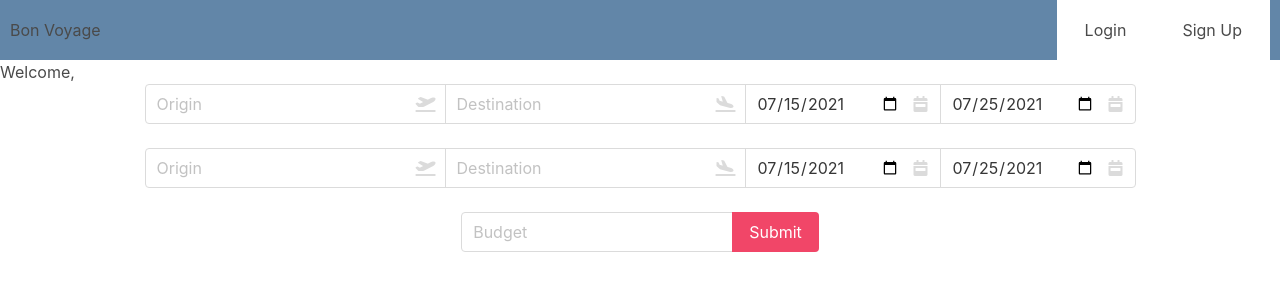
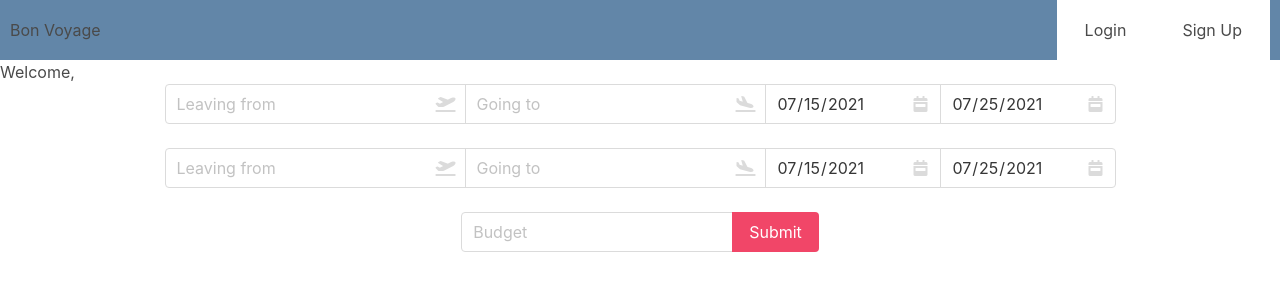
Before and after one commit to Capstone-Bi-Coastal-Visualizers/data-visualization, a React app: page / in a window 1280 px wide. Shown: the top 300 px of the page. Built offline with nearby package versions, Linux system fonts and the light colour scheme.

Commit message:
style: contain bar chart and trip summary

```diff
--- a/client/components/SearchBar.js
+++ b/client/components/SearchBar.js
@@ -131,7 +131,7 @@ export default function SearchBar() {
             setTripAirportCode={setAirportCode}
             firstFlight={true}
             location="origin"
-            placeholder="Origin"
+            placeholder="Leaving from"
           />
           <span class="icon is-small is-right">
             <i class="fas fa-plane-departure"></i>
@@ -144,7 +144,7 @@ export default function SearchBar() {
             setTripAirportCode={setAirportCode}
             firstFlight={true}
             location="destination"
-            placeholder="Destination"
+            placeholder="Going to"
           />
           <span class="icon is-small is-right">
             <i class="fas fa-plane-arrival"></i>
@@ -197,7 +197,7 @@ export default function SearchBar() {
             setTripAirportCode={setAirportCode}
             firstFlight={false}
             location="origin"
-            placeholder="Origin"
+            placeholder="Leaving from"
           />
           <span class="icon is-small is-right">
             <i class="fas fa-plane-departure"></i>
@@ -210,7 +210,7 @@ export default function SearchBar() {
             setTripAirportCode={setAirportCode}
             firstFlight={false}
             location="destination"
-            placeholder="Destination"
+            placeholder="Going to"
           />
           <span class="icon is-small is-right">
             <i class="fas fa-plane-arrival"></i>
--- a/client/components/SearchResult.js
+++ b/client/components/SearchResult.js
@@ -87,8 +87,40 @@ const SearchResult = () => {
     };
 
     return (
-      <div>
-        <Bar data={data} options={options} />
+      <div className="columns results-container">
+        <div className="column is-1"></div>
+        <div className="column is-3">
+          <h2 class="title">Trip 1</h2>
+          <p>
+            <span className="subtitle">Leaving from:</span>{" "}
+            {tripOneFirstFlight[2][1].CityName}
+          </p>
+          <h2>
+            <span className="subtitle">Going to:</span> {destinationOne}
+          </h2>
+          <h3>
+            {differenceOne > 0
+              ? `Under budget by $${differenceOne.toFixed(2)}`
+              : `Over budget by $${Math.abs(differenceOne).toFixed(2)}`}
+          </h3>
+          <h2 class="title">Trip 2</h2>
+          <p>
+            <span className="subtitle">Leaving from:</span>{" "}
+            {tripTwoFirstFlight[2][1].CityName}
+          </p>
+          <h2>
+            <span className="subtitle">Going to:</span> {destinationTwo}
+          </h2>
+          <h3>
+            {differenceTwo > 0
+              ? `Under budget by $${differenceTwo.toFixed(2)}`
+              : `Over budget by $${Math.abs(differenceTwo).toFixed(2)}`}
+          </h3>
+          <p className="title">Trip Analysis</p>
+          <h2>
+            Cheaper to travel to:{" "}
+            {differenceOne > differenceTwo ? destinationOne : destinationTwo}
+          </h2>
           <Link to="/confirmation-page" onClick={() => dispatch(setTrip(1))}>
             {" "}
             Select Trip One{" "}
@@ -97,23 +129,11 @@ const SearchResult = () => {
             {" "}
             Select Trip Two{" "}
           </Link>
-
-        <h2>{destinationOne}</h2>
-        <h3>
-          {differenceOne > 0
-            ? `Under budget by $${differenceOne.toFixed(2)}`
-            : `Over budget by $${Math.abs(differenceOne).toFixed(2)}`}
-        </h3>
-        <h2>{destinationTwo}</h2>
-        <h3>
-          {differenceTwo > 0
-            ? `Under budget by $${differenceTwo.toFixed(2)}`
-            : `Over budget by $${Math.abs(differenceTwo).toFixed(2)}`}
-        </h3>
-        <h2>
-          Cheaper to travel to:{" "}
-          {differenceOne > differenceTwo ? destinationOne : destinationTwo}
-        </h2>
+        </div>
+        <div className="column is-7">
+          <Bar data={data} options={options} />
+        </div>
+        <div className="column is-1"></div>
       </div>
     );
   } else {
--- a/public/style.css
+++ b/public/style.css
@@ -29,3 +29,13 @@ form div {
   justify-content: space-between;
   align-items: center;
 }
+
+input[type="date"]::-webkit-inner-spin-button,
+input[type="date"]::-webkit-calendar-picker-indicator {
+  display: none;
+  -webkit-appearance: none;
+}
+
+.results-container {
+  width: 100vw;
+}
```
Lines whose indentation alone changed are shown as unchanged.
